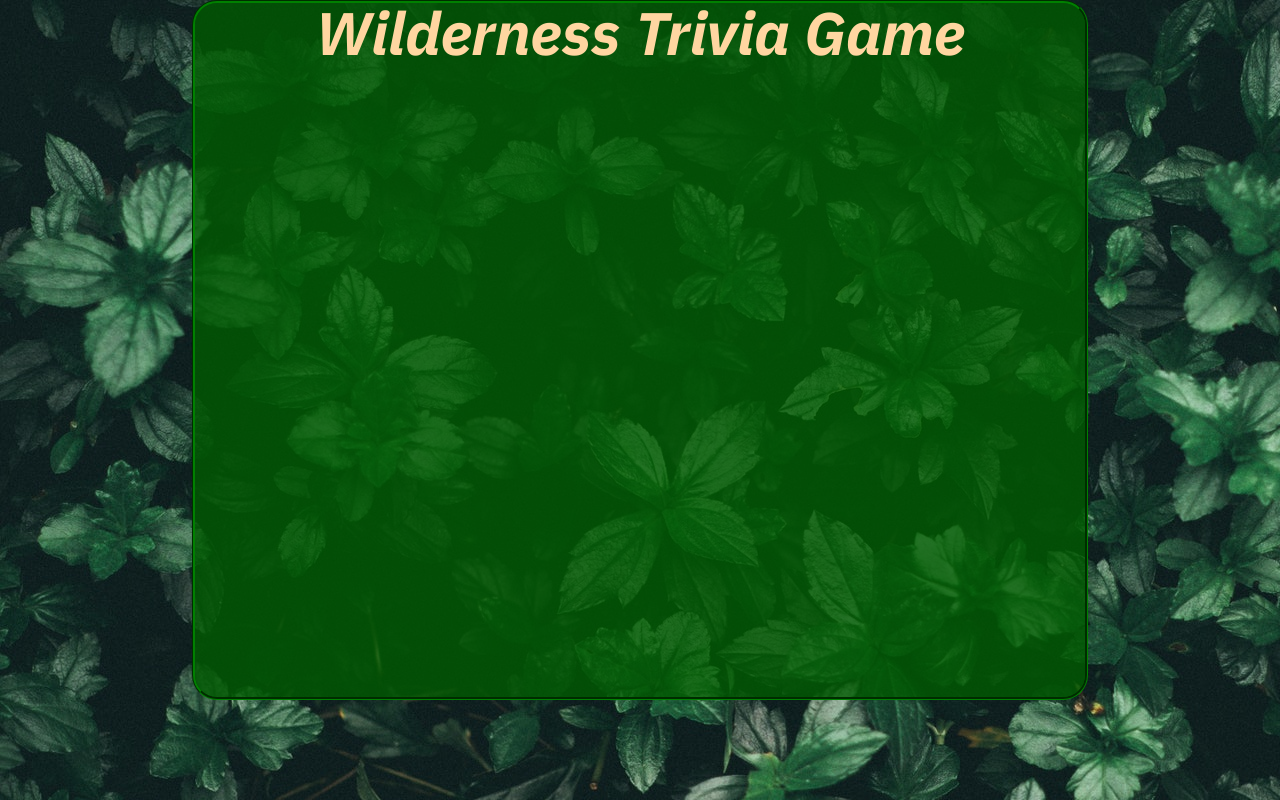
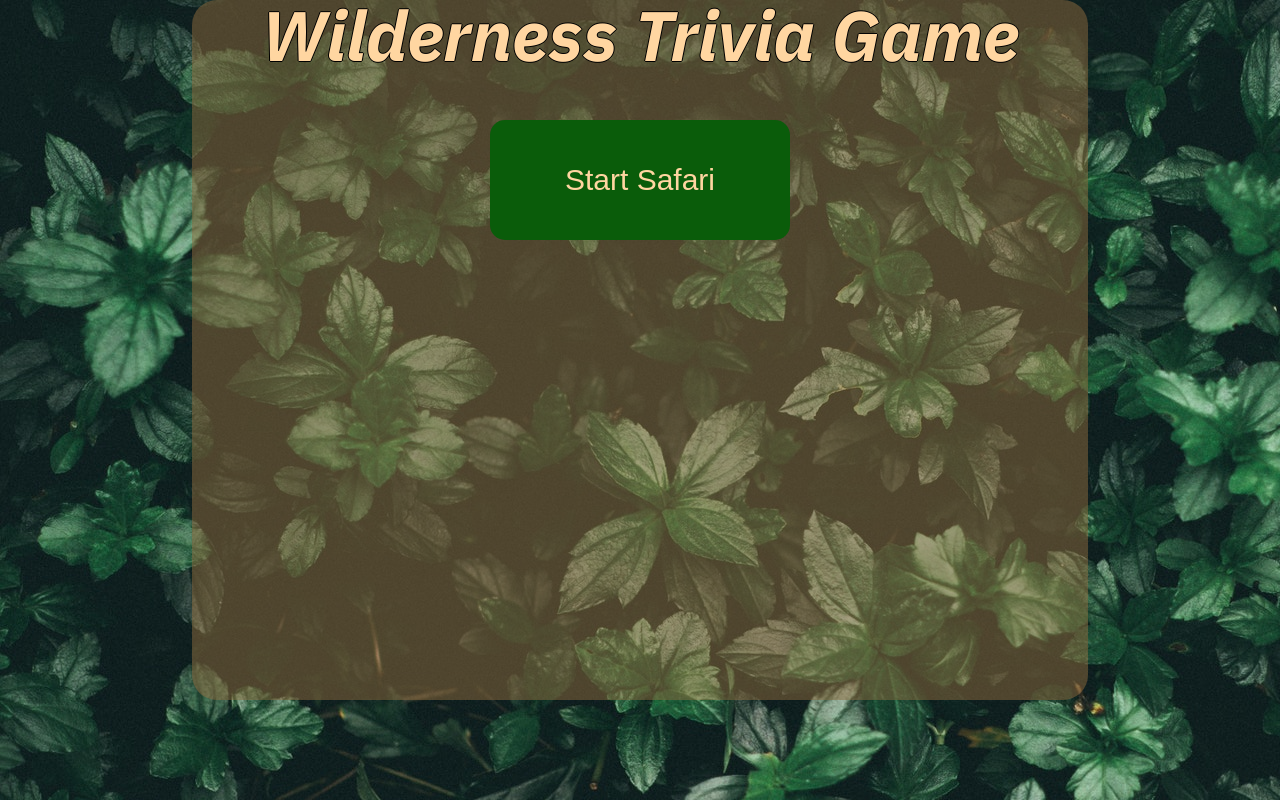
Before and after one commit to smoothtacoman/TriviaGame-, a plain HTML site: page index.html in a window 1280 px wide. Drawn offline with nearby package versions, Linux system fonts and the light colour scheme; a web font is replaced by a local one.

Commit message:
added more styling

```diff
--- a/assets/css/style.css
+++ b/assets/css/style.css
@@ -7,21 +7,38 @@ body{
     background: url("../images/pexels-photo-808510\ \(2\).jpeg");
 }
 
-#trivia-banner{
-    font-family: 'IBM Plex Sans', sans-serif;
-    font-size: 60px;
+#trivia-container{
     height:700px;
     width: 70%;
-    color:rgb(255, 214, 161);
-    background-color: rgb(1, 90, 1, 0.8);
-    border: groove;
+    background-color: rgba(143, 108, 63, 0.5);
+
     border-radius: 25px;
     border-color: green;
     text-align: center;
     margin: 0px auto;
+}
 
+#game-title{
+    font-family: 'IBM Plex Sans', sans-serif;
+    font-size: 70px;
+    text-shadow: -1px 0 black, 0 1px black, 1px 0 black, 0 -1px black;
+    color:rgb(255, 214, 161);
+}
 
+.start-button{
+    font-family: 'Notable', sans-serif;
+    font-size: 30px;
+    color:rgb(255, 214, 161);
+    height: 120px;
+    width:300px;
+    background-color: rgb(10, 92, 10);
+    border: none;
+    border-radius: 15px;
+    margin-top: 50px;
+}
 
-
+#button-start:hover{
+    background-color: rgb(255, 214, 161);
+    color:  rgb(10, 92, 10);
 
 }
--- a/index.html
+++ b/index.html
@@ -1,18 +1,29 @@
 <!DOCTYPE html>
 <html lang="en">
+
 <head>
     <meta charset="UTF-8">
     <meta name="viewport" content="width=device-width, initial-scale=1.0">
     <meta http-equiv="X-UA-Compatible" content="ie=edge">
-    <link rel="stylesheet" type = "text/css" href="assets/css/reset.css"/>
-    <link rel="stylesheet" type = "text/css" href="assets/css/style.css"/>
+    <title>Trivia Game</title>
+    <link rel="stylesheet" type="text/css" href="assets/css/reset.css" />
+    <link rel="stylesheet" type="text/css" href="assets/css/style.css" />
     <link href="https://fonts.googleapis.com/css?family=IBM+Plex+Sans:700i" rel="stylesheet">
-    <title>Trivia Game</title>
+    <link href="https://fonts.googleapis.com/css?family=IBM+Plex+Sans:700i|Notable" rel="stylesheet">
+    <script src="https://code.jquery.com/jquery-3.3.1.min.js" integrity="sha256-FgpCb/KJQlLNfOu91ta32o/NMZxltwRo8QtmkMRdAu8="
+        crossorigin="anonymous"></script>
+
+
 </head>
+
 <body>
-     <div id="trivia-banner">
-    <h1>Wilderness Trivia Game</h1>
+    <div id="trivia-container">
+        <h1 id="game-title">Wilderness Trivia Game</h1>
+
+        <button id= "button-start" class="start-button">Start Safari</button>
     </div>
 
+
 </body>
+
 </html>
```
